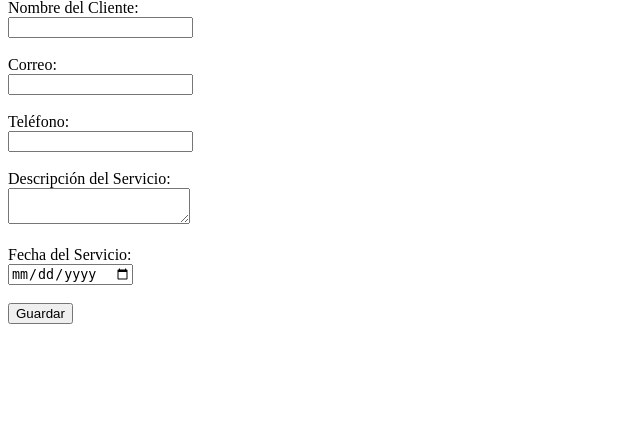
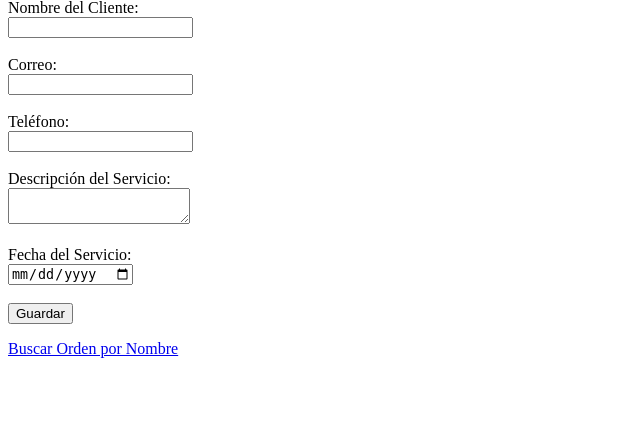
Before and after one commit to Cesar-gonzv/bs, a Flask app: template template/index.html in a window 1280 px wide. Shown: the part 81-523 px from the top of the page, without its empty margins (0-640 px from the left). Run offline with Flask 3, Linux system fonts and the light colour scheme; the template is opened without the code that fills it, so the values that code supplies are empty.

Commit message:
Actualizar index.html

```diff
--- a/template/index.html
+++ b/template/index.html
@@ -24,6 +24,7 @@
         <input type="date" name="fecha" required><br><br>
 
         <button type="submit">Guardar</button>
+        <p><a href="/buscar">Buscar Orden por Nombre</a></p>
     </form>
 </body>
 </html>
```
